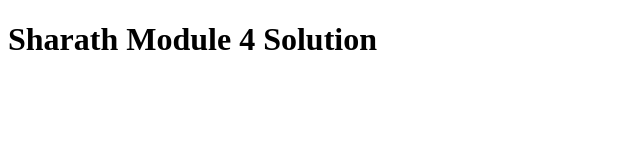
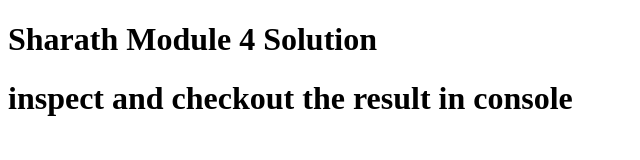
Before and after one commit to sai-sharath/Assignment, a plain HTML site: page module-4-solution/index.html in a window 1280 px wide. Shown: the whole page, without its empty margins (0-640 px from the left). Drawn offline with Linux system fonts and the light colour scheme.

Commit message:
module 4

```diff
--- a/module-4-solution/index.html
+++ b/module-4-solution/index.html
@@ -12,5 +12,6 @@
 </head>
 <body>
   <h1>Sharath Module 4 Solution </h1>
+  <h1>inspect and checkout the result in console<h1>
 </body>
 </html>
```
